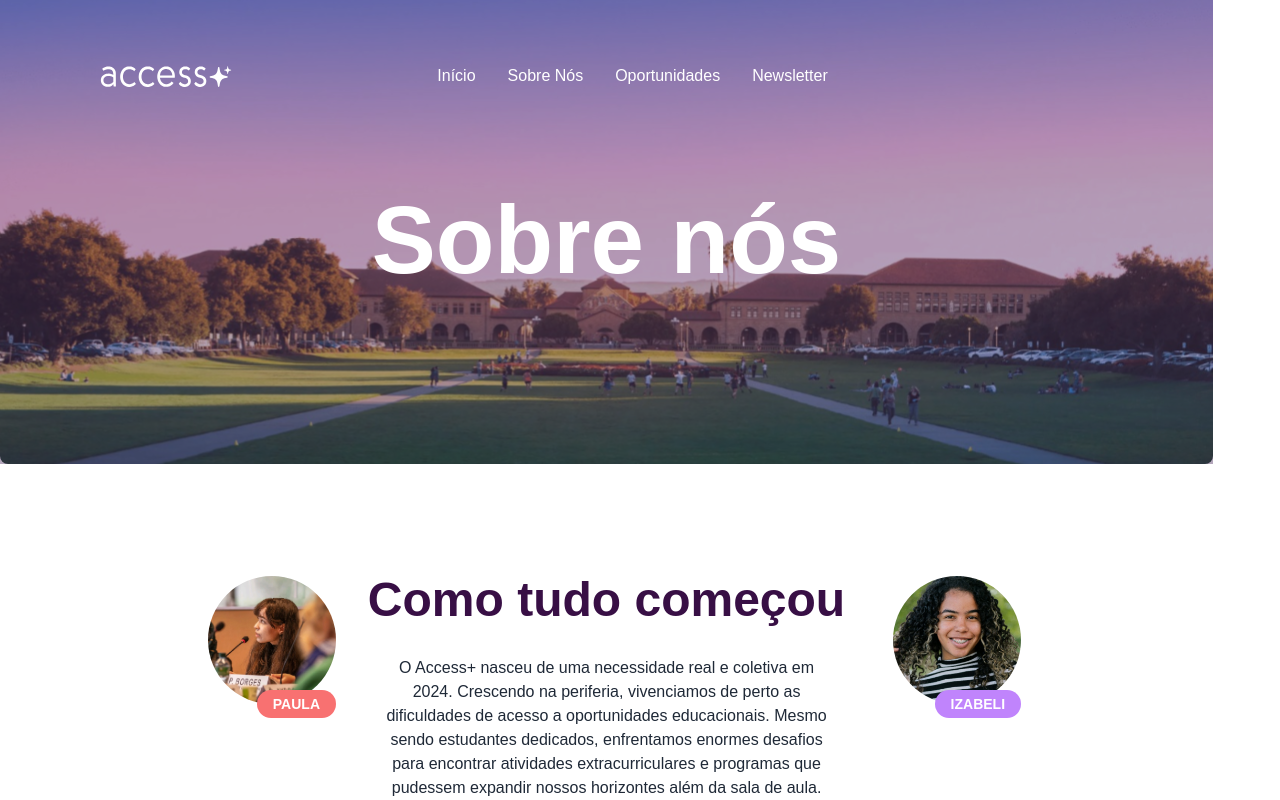
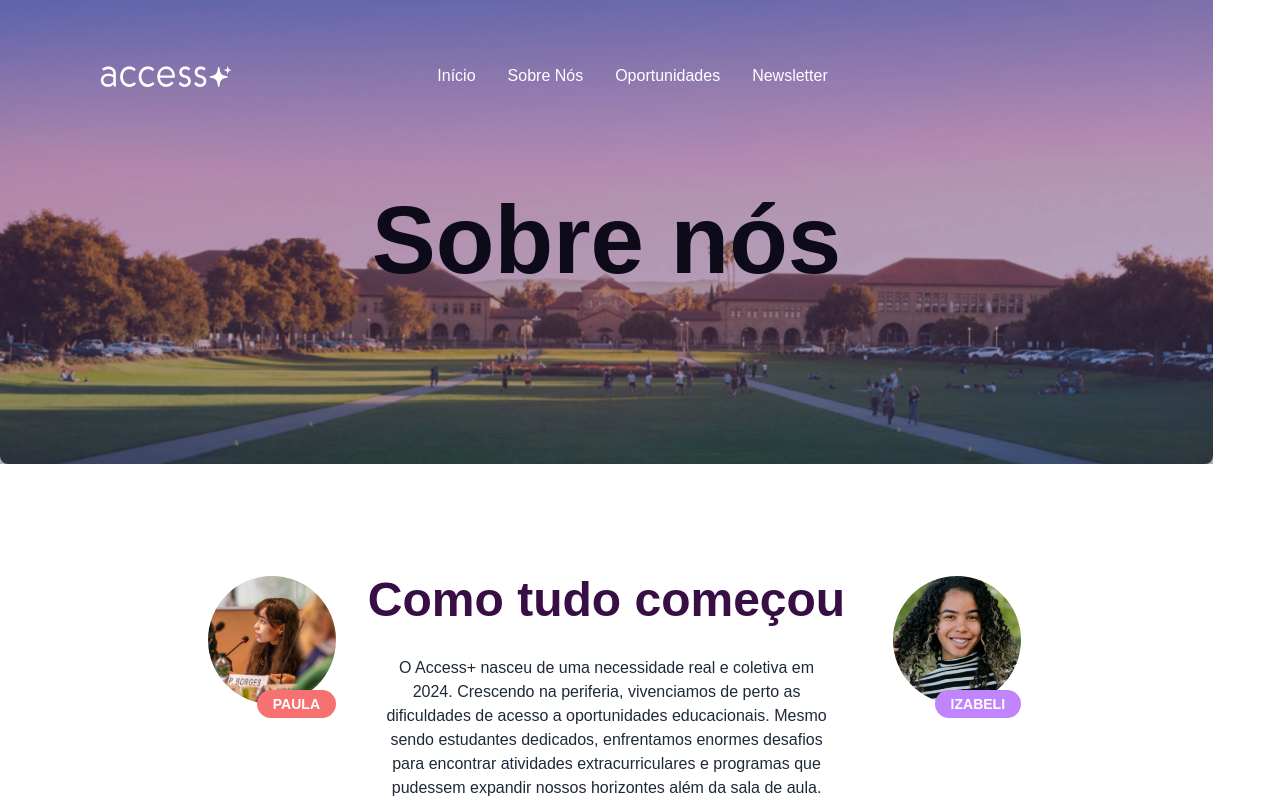
Before and after one commit to accessplus2024/AccessPlus, a Nuxt app: page /sobre in a window 1280 px wide. Shown: the top 800 px of the page. Built offline with nearby package versions, Linux system fonts and the light colour scheme; some icons are missing; what stein-js-client would draw is missing.

Commit message:
feat: add brand color tokens, FuturaStd font, dark mode CSS foundation

```diff
--- a/app.vue
+++ b/app.vue
@@ -1,9 +1,8 @@
-
 <template>
   <IconoirProvider>
-  <NuxtLayout>
-    <NuxtPage />
-  </NuxtLayout>
+    <NuxtLayout>
+      <NuxtPage />
+    </NuxtLayout>
   </IconoirProvider>
 </template>
 
@@ -18,6 +17,6 @@ useHead({
 
 <style lang="postcss">
 body {
-  @apply bg-white text-white;
+  @apply bg-bg text-text;
 }
 </style>
--- a/assets/css/main.css
+++ b/assets/css/main.css
@@ -1,3 +1,29 @@
 @tailwind base;
 @tailwind components;
 @tailwind utilities;
+
+@font-face {
+  font-family: 'FuturaStd';
+  src: url('/fonts/FuturaStdExtraBold.otf') format('opentype');
+  font-weight: 800;
+  font-style: normal;
+  font-display: swap;
+}
+
+:root {
+  --color-primary: #4B3FE4;
+  --color-bg: #FFFFFF;
+  --color-surface: #F5F5F5;
+  --color-text: #0D0B1A;
+  --color-accent-red: #FF4422;
+  --color-accent-green: #C8F135;
+  --color-accent-pink: #FF2D8A;
+  --color-accent-cyan: #7DECE9;
+}
+
+.dark {
+  --color-primary: #6B5FFF;
+  --color-bg: #0D0B1A;
+  --color-surface: #1A1633;
+  --color-text: #FFFFFF;
+}
--- a/tailwind.config.js
+++ b/tailwind.config.js
@@ -8,10 +8,23 @@ export default {
     "./app.vue",
     "./error.vue",
   ],
+  darkMode: "class",
   theme: {
     extend: {
+      colors: {
+        primary: "var(--color-primary)",
+        bg: "var(--color-bg)",
+        surface: "var(--color-surface)",
+        text: "var(--color-text)",
+        "accent-red": "var(--color-accent-red)",
+        "accent-green": "var(--color-accent-green)",
+        "accent-pink": "var(--color-accent-pink)",
+        "accent-cyan": "var(--color-accent-cyan)",
+      },
       fontFamily: {
-        sans: ["Montserrat", "sans-serif"],
+        sans: ["Poppins", "sans-serif"],
+        display: ["FuturaStd", "sans-serif"],
+        body: ["Poppins", "sans-serif"],
       },
     },
   },
```
